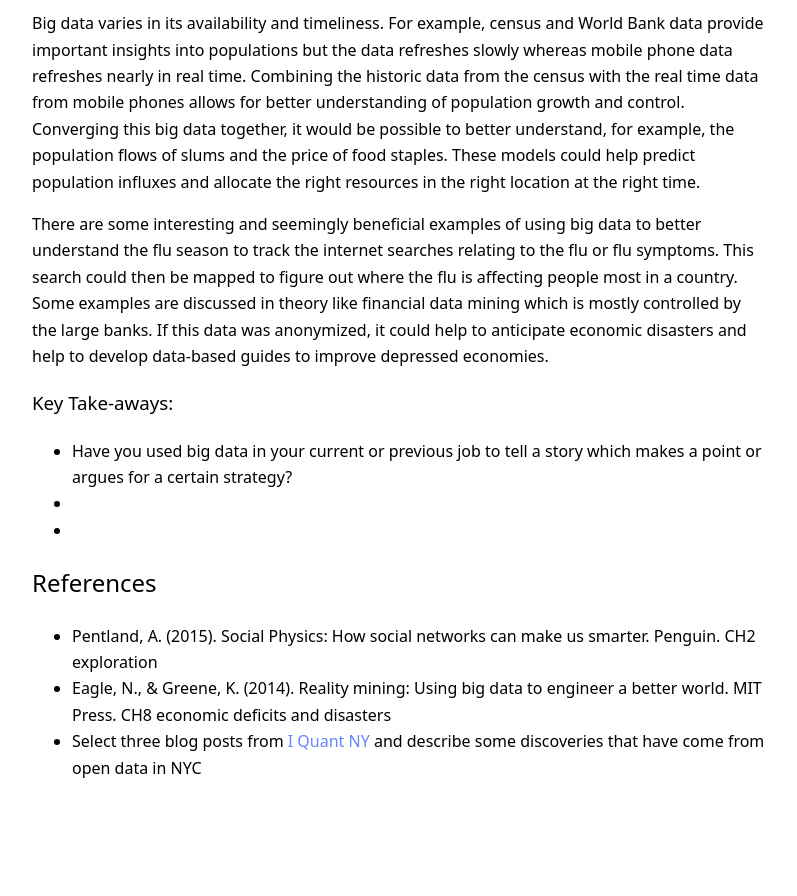
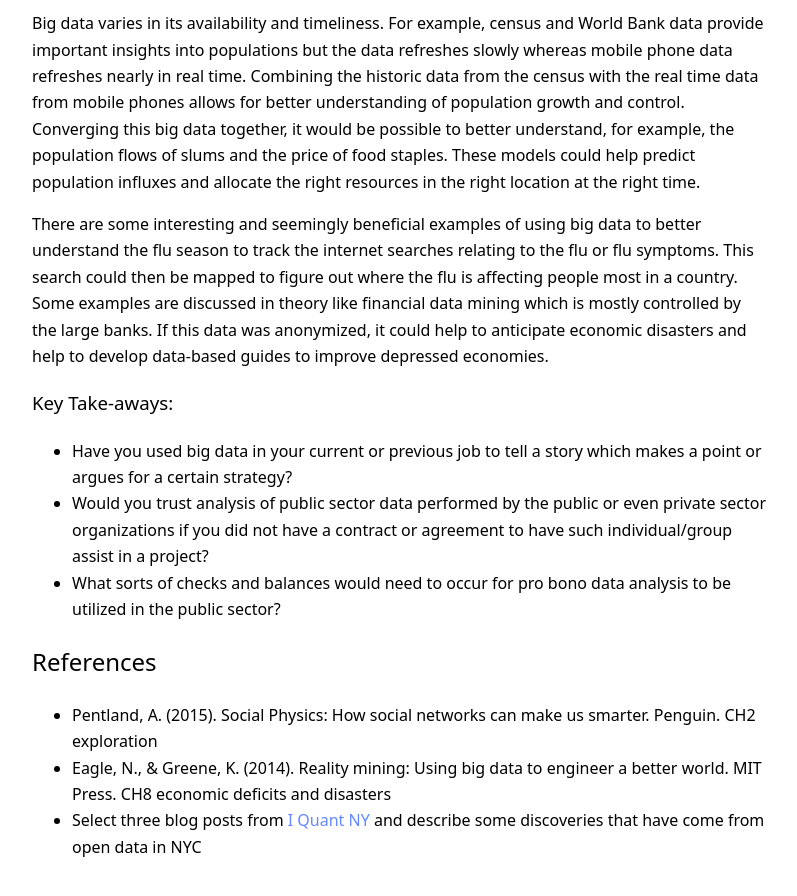
Before and after one commit to RandyWilkinsASU/ddm-textbook-summer-2019, a Jekyll site: the page built from _posts/2019-07-21-ch08-discovery.md, in a window 1280 px wide and 900 px high, scrolled down 2527 px. Shown: the top 896 px of the window, without its empty margins (240-1037 px from the left). Built offline with Jekyll 4.4.1, drawn with Linux system fonts in a browser that asks for light colours; our own code applies the rules of GitHub Pages for plain Markdown files; before the commit the page ends 3348 px from its top, so only the background shows below that.

Commit message:
Update 2019-07-21-ch08-discovery.md

```diff
--- a/_posts/2019-07-21-ch08-discovery.md
+++ b/_posts/2019-07-21-ch08-discovery.md
@@ -86,13 +86,8 @@ data-based guides to improve depressed economies.
 ### Key Take-aways:
 
 * Have you used big data in your current or previous job to tell a story which makes a point or argues for a certain strategy?
-*
-*
-
-
-
-
-
+* Would you trust analysis of public sector data performed by the public or even private sector organizations if you did not have a contract or agreement to have such individual/group assist in a project?
+* What sorts of checks and balances would need to occur for pro bono data analysis to be utilized in the public sector?
 
 
 
```
